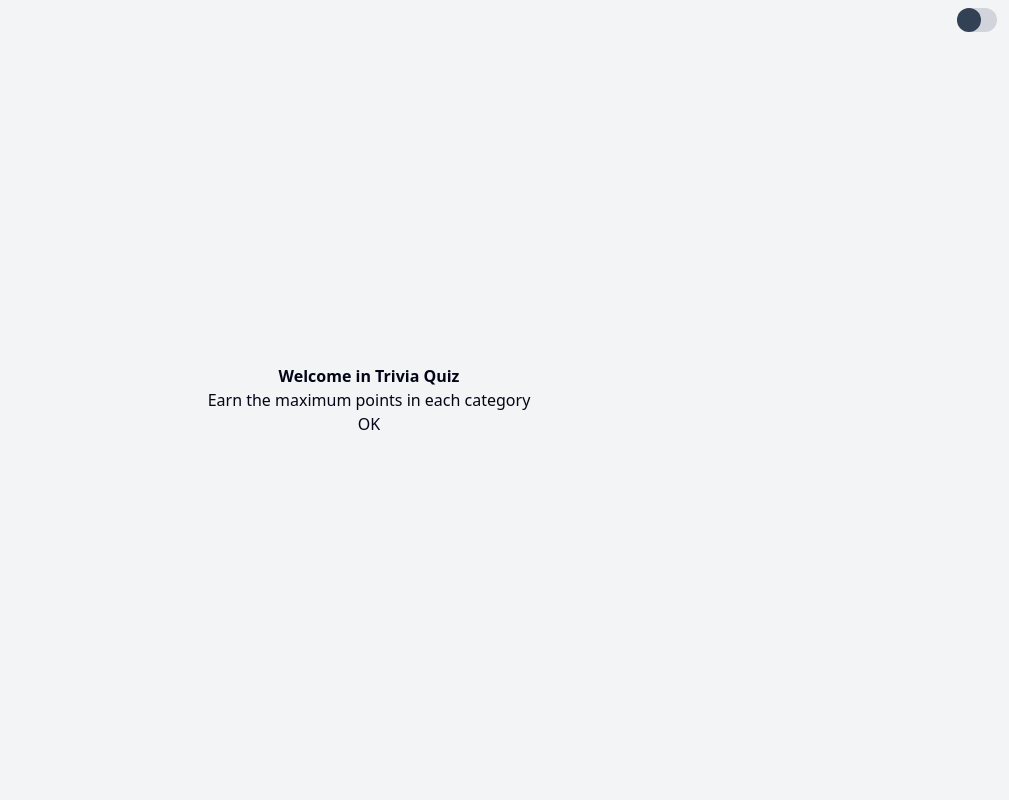
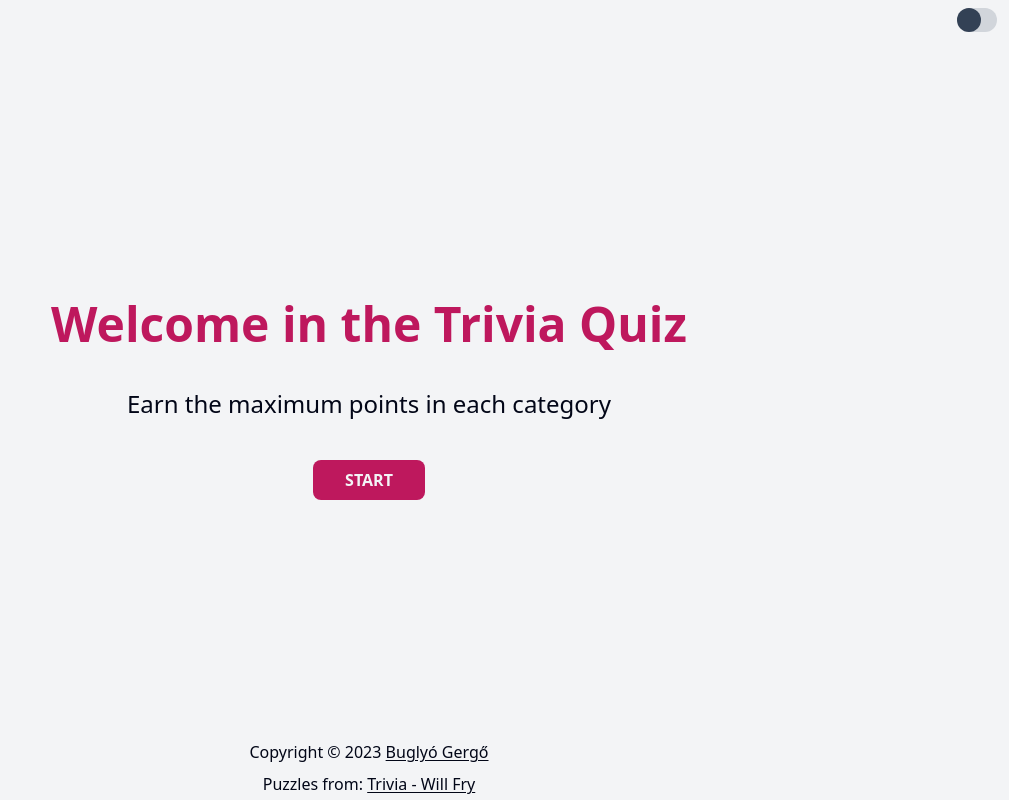
Before and after one commit to gerry9009/triviaQuizGame, a React (Vite) app: page / in a window 1280 px wide. Shown: the whole page, without its empty margins (271-1280 px from the left). Built offline with nearby package versions, Linux system fonts and the light colour scheme.

Commit message:
Created Welcome page and Footer

```diff
--- a/src/App.tsx
+++ b/src/App.tsx
@@ -2,6 +2,16 @@ import { useState, useEffect } from "react";
 import Welcome from "./components/Welcome";
 import Main from "./components/Main";
 import DarkModeToggle from "./components/DarkModeToggle";
+import Footer from "./components/Footer";
+
+/**
+ * PINK
+ * dark: pink-500
+ * light: pink-700
+ * BLACK AND WHITE
+ * dark: gray-100
+ * light : slate-950
+ */
 
 function App() {
   // initialize open window
@@ -28,6 +38,9 @@ function App() {
     <div className="h-screen bg-gray-100 text-slate-950 dark:bg-slate-950 dark:text-gray-100 flex flex-col justify-center items-center">
       <DarkModeToggle darkMode={darkMode} setDarkMode={setDarkMode} />
       {openWindow ? <Welcome setOpenWindow={setOpenWindow} /> : <Main />}
+      <div className=" absolute left-0 right-0 bottom-0">
+        <Footer />
+      </div>
     </div>
   );
 }
--- /dev/null
+++ b/src/components/Footer/index.tsx
@@ -0,0 +1,28 @@
+const Footer = () => {
+  return (
+    <footer className=" flex justify-center py-1">
+      <div className="flex flex-col items-center gap-2">
+        <p>
+          Copyright <span>&copy;</span> 2023{" "}
+          <a
+            href="https://gergobuglyo.com/"
+            className="hover:text-pink-500 ease-in duration-200 underline underline-offset-2"
+          >
+            Buglyó Gergő
+          </a>
+        </p>
+        <p>
+          Puzzles from:{" "}
+          <a
+            href="https://trivia.willfry.co.uk/"
+            className="hover:text-pink-500 ease-in duration-200 underline underline-offset-2"
+          >
+            Trivia - Will Fry
+          </a>
+        </p>
+      </div>
+    </footer>
+  );
+};
+
+export default Footer;
--- a/src/components/Welcome/index.tsx
+++ b/src/components/Welcome/index.tsx
@@ -10,9 +10,16 @@ const Welcome = ({ setOpenWindow }: Props) => {
   //bg-gray-100 text-slate-950 dark:bg-slate-950 dark:text-gray-100
   return (
     <div className=" text-center ">
-      <h1 className="font-bold">Welcome in Trivia Quiz</h1>
-      <p>Earn the maximum points in each category</p>
-      <button onClick={handleButton}>OK</button>
+      <h1 className="font-bold text-5xl dark:text-pink-500 text-pink-700">
+        Welcome in the Trivia Quiz
+      </h1>
+      <p className="py-10 text-2xl">Earn the maximum points in each category</p>
+      <button
+        onClick={handleButton}
+        className="dark:bg-pink-500 bg-pink-700 duration-200 hover:dark:bg-pink-700 hover:bg-pink-500 py-2 px-8 rounded-lg text-gray-100 font-bold"
+      >
+        START
+      </button>
     </div>
   );
 };
```
